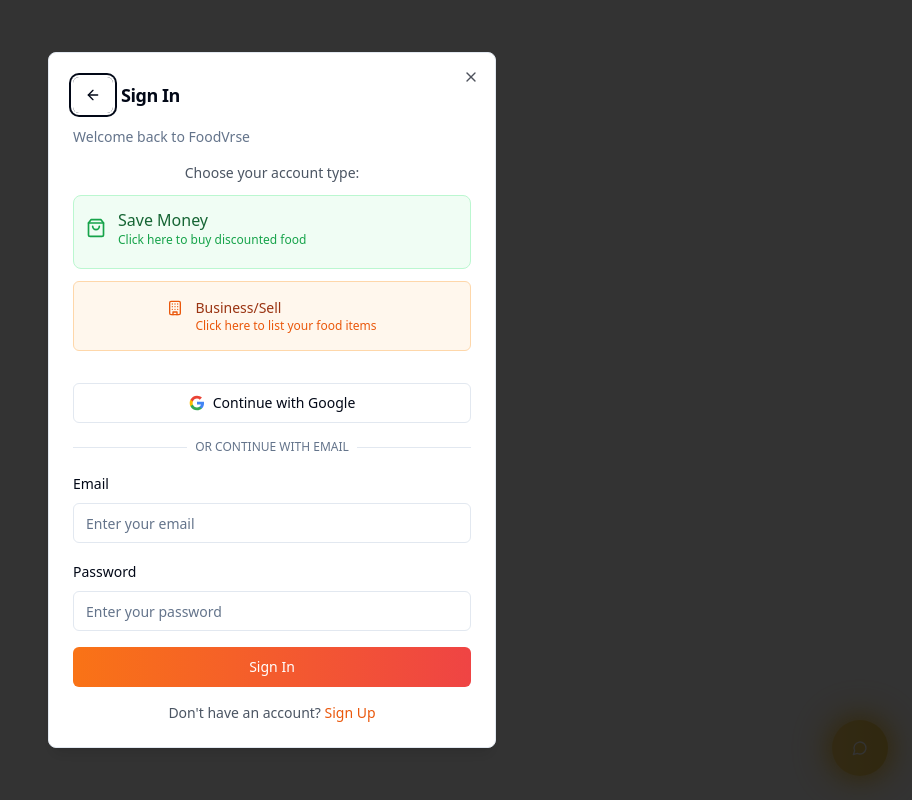
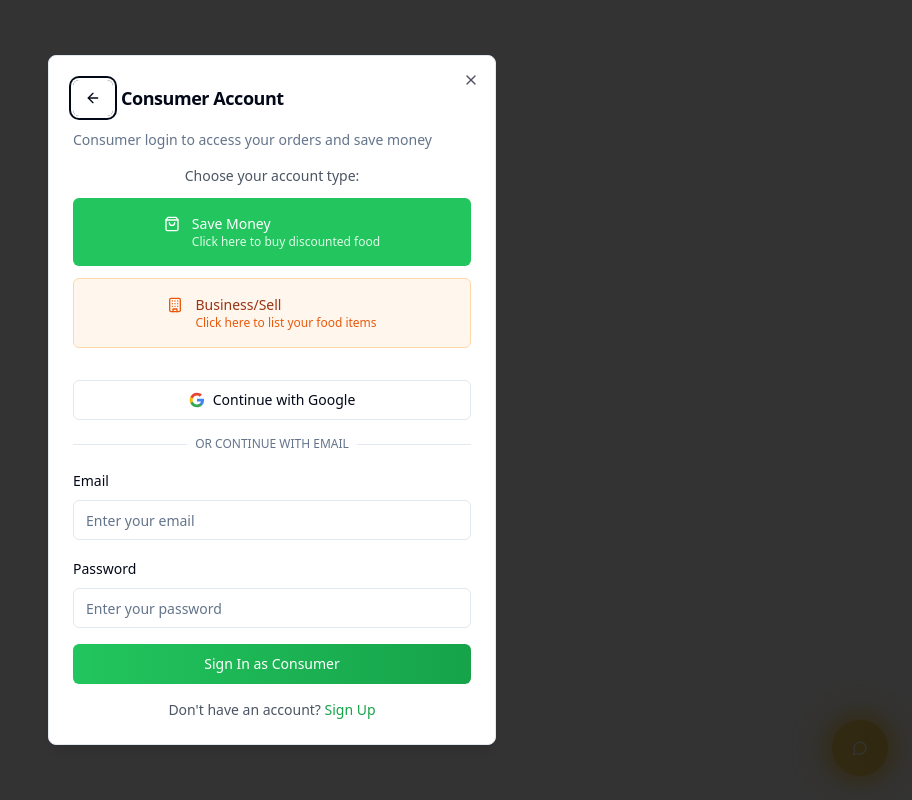
Before and after one commit to Mathew-Rym/foodvrse_dev, a React (Vite) app: page /auth in a window 1280 px wide. Shown: the whole page, without its empty margins (368-1280 px from the left). Built offline with nearby package versions, Linux system fonts and the light colour scheme.

Commit message:
feat: Separate user and business logins
Implemented separate login flows for users and businesses, ensuring distinct access to user profiles and business dashboards based on login credentials.

```diff
--- a/src/contexts/AuthContext.tsx
+++ b/src/contexts/AuthContext.tsx
@@ -6,16 +6,20 @@ interface User {
   email: string;
   name: string;
   photo?: string;
-  isPartner?: boolean;
+  isPartner: boolean;
 }
 
 interface AuthContextType {
   user: User | null;
-  login: (email: string, password: string) => Promise<void>;
-  signup: (email: string, password: string, name: string) => Promise<void>;
+  loginConsumer: (email: string, password: string) => Promise<void>;
+  loginBusiness: (email: string, password: string) => Promise<void>;
+  signupConsumer: (email: string, password: string, name: string) => Promise<void>;
+  signupBusiness: (email: string, password: string, name: string) => Promise<void>;
   logout: () => void;
   updateProfile: (updates: Partial<User>) => void;
   isAuthenticated: boolean;
+  isBusinessUser: boolean;
+  isConsumerUser: boolean;
 }
 
 const AuthContext = createContext<AuthContextType | undefined>(undefined);
@@ -35,27 +39,53 @@ interface AuthProviderProps {
 export const AuthProvider = ({ children }: AuthProviderProps) => {
   const [user, setUser] = useState<User | null>(null);
 
-  const login = async (email: string, password: string) => {
-    console.log('Login attempt:', email);
+  const loginConsumer = async (email: string, password: string) => {
+    console.log('Consumer login attempt:', email);
 
     const mockUser: User = {
-      id: '1',
+      id: 'consumer_' + Date.now(),
       email: email,
-      name: 'John Doe',
-      isPartner: email.includes('partner')
+      name: 'Consumer User',
+      isPartner: false
     };
 
     setUser(mockUser);
   };
 
-  const signup = async (email: string, password: string, name: string) => {
-    console.log('Signup attempt:', email, name);
+  const loginBusiness = async (email: string, password: string) => {
+    console.log('Business login attempt:', email);
 
     const mockUser: User = {
-      id: '1',
+      id: 'business_' + Date.now(),
+      email: email,
+      name: 'Business Owner',
+      isPartner: true
+    };
+
+    setUser(mockUser);
+  };
+
+  const signupConsumer = async (email: string, password: string, name: string) => {
+    console.log('Consumer signup attempt:', email, name);
+
+    const mockUser: User = {
+      id: 'consumer_' + Date.now(),
       email: email,
       name: name,
-      isPartner: email.includes('partner')
+      isPartner: false
+    };
+
+    setUser(mockUser);
+  };
+
+  const signupBusiness = async (email: string, password: string, name: string) => {
+    console.log('Business signup attempt:', email, name);
+
+    const mockUser: User = {
+      id: 'business_' + Date.now(),
+      email: email,
+      name: name,
+      isPartner: true
     };
 
     setUser(mockUser);
@@ -72,14 +102,20 @@ export const AuthProvider = ({ children }: AuthProviderProps) => {
   };
 
   const isAuthenticated = user !== null;
+  const isBusinessUser = user?.isPartner === true;
+  const isConsumerUser = user?.isPartner === false;
 
   const value = {
     user,
-    login,
-    signup,
+    loginConsumer,
+    loginBusiness,
+    signupConsumer,
+    signupBusiness,
     logout,
     updateProfile,
-    isAuthenticated
+    isAuthenticated,
+    isBusinessUser,
+    isConsumerUser
   };
 
   return <AuthContext.Provider value={value}>{children}</AuthContext.Provider>;
--- a/src/pages/Auth.tsx
+++ b/src/pages/Auth.tsx
@@ -20,7 +20,7 @@ const Auth = () => {
   const [isSignUp, setIsSignUp] = useState(false);
   const [isBusinessAuth, setIsBusinessAuth] = useState(false);
   const [isOpen, setIsOpen] = useState(true);
-  const { login, signup } = useAuth();
+  const { loginConsumer, loginBusiness, signupConsumer, signupBusiness } = useAuth();
   const navigate = useNavigate();
   const location = useLocation();
 
@@ -34,16 +34,21 @@ const Auth = () => {
 
   const onSubmit = async (data: AuthFormData) => {
     try {
+      if (isBusinessAuth) {
+        // Business authentication
         if (isSignUp) {
-        await signup(data.email, data.password, data.name || '');
+          await signupBusiness(data.email, data.password, data.name || '');
         } else {
-        await login(data.email, data.password);
+          await loginBusiness(data.email, data.password);
         }
-
-      // Redirect based on auth type
-      if (isBusinessAuth) {
         navigate('/business-dashboard');
       } else {
+        // Consumer authentication
+        if (isSignUp) {
+          await signupConsumer(data.email, data.password, data.name || '');
+        } else {
+          await loginConsumer(data.email, data.password);
+        }
         const from = location.state?.from?.pathname || '/';
         navigate(from);
       }
@@ -53,7 +58,6 @@ const Auth = () => {
   };
 
   const handleGoogleSignIn = () => {
-    // Mock Google sign-in
     toast.success('Google Sign-In coming soon!');
     console.log('Google sign-in clicked', isBusinessAuth ? 'for business' : 'for consumer');
   };
@@ -61,6 +65,16 @@ const Auth = () => {
   const handleClose = () => {
     setIsOpen(false);
     navigate('/');
+  };
+
+  const resetForm = () => {
+    form.reset();
+    setIsSignUp(false);
+  };
+
+  const handleAuthTypeSwitch = (toBusiness: boolean) => {
+    setIsBusinessAuth(toBusiness);
+    resetForm();
   };
 
   return (
@@ -72,66 +86,60 @@ const Auth = () => {
               <ArrowLeft className="w-4 h-4" />
             </Button>
             <DialogTitle>
-              {isBusinessAuth ? 'Business Sign In' : (isSignUp ? 'Create Account' : 'Sign In')}
+              {isBusinessAuth ? 'Business Account' : 'Consumer Account'}
             </DialogTitle>
           </div>
           <DialogDescription>
             {isBusinessAuth
-              ? 'Access your business dashboard and manage your listings'
+              ? 'Business login to manage your restaurant listings'
               : (isSignUp
-                ? 'Join FoodVrse to start saving food and money'
-                : 'Welcome back to FoodVrse'
+                ? 'Create a consumer account to buy discounted food'
+                : 'Consumer login to access your orders and save money'
               )
             }
           </DialogDescription>
         </DialogHeader>
 
-        {/* Account Type Selection - Only show when not in business mode */}
-        {!isBusinessAuth && (
+        {/* Account Type Selection */}
         <div className="space-y-3 mb-4">
           <div className="text-center">
             <p className="text-sm text-gray-600 mb-3">Choose your account type:</p>
           </div>
 
           {/* Consumer Option */}
-            <div className="p-3 border rounded-lg bg-green-50 border-green-200">
-              <div className="flex items-center gap-3 mb-2">
-                <ShoppingBag className="w-5 h-5 text-green-600" />
-                <div>
-                  <h3 className="font-medium text-green-800">Save Money</h3>
-                  <p className="text-xs text-green-600">Click here to buy discounted food</p>
+          <Button
+            variant={!isBusinessAuth ? "default" : "outline"}
+            className={`w-full p-4 h-auto flex items-start gap-3 ${
+              !isBusinessAuth
+                ? 'bg-green-500 hover:bg-green-600 text-white border-green-500'
+                : 'border-green-200 bg-green-50 hover:bg-green-100'
+            }`}
+            onClick={() => handleAuthTypeSwitch(false)}
+          >
+            <ShoppingBag className={`w-5 h-5 mt-0.5 ${!isBusinessAuth ? 'text-white' : 'text-green-600'}`} />
+            <div className="text-left">
+              <div className={`font-medium ${!isBusinessAuth ? 'text-white' : 'text-green-800'}`}>Save Money</div>
+              <div className={`text-xs ${!isBusinessAuth ? 'text-green-100' : 'text-green-600'}`}>Click here to buy discounted food</div>
             </div>
-              </div>
-            </div>
+          </Button>
 
           {/* Business Option */}
           <Button
-              variant="outline"
-              className="w-full p-4 h-auto flex items-start gap-3 border-orange-200 bg-orange-50 hover:bg-orange-100"
-              onClick={() => setIsBusinessAuth(true)}
+            variant={isBusinessAuth ? "default" : "outline"}
+            className={`w-full p-4 h-auto flex items-start gap-3 ${
+              isBusinessAuth
+                ? 'bg-orange-500 hover:bg-orange-600 text-white border-orange-500'
+                : 'border-orange-200 bg-orange-50 hover:bg-orange-100'
+            }`}
+            onClick={() => handleAuthTypeSwitch(true)}
           >
-              <Building className="w-5 h-5 text-orange-600 mt-0.5" />
+            <Building className={`w-5 h-5 mt-0.5 ${isBusinessAuth ? 'text-white' : 'text-orange-600'}`} />
             <div className="text-left">
-                <div className="font-medium text-orange-800">Business/Sell</div>
-                <div className="text-xs text-orange-600">Click here to list your food items</div>
+              <div className={`font-medium ${isBusinessAuth ? 'text-white' : 'text-orange-800'}`}>Business/Sell</div>
+              <div className={`text-xs ${isBusinessAuth ? 'text-orange-100' : 'text-orange-600'}`}>Click here to list your food items</div>
             </div>
           </Button>
         </div>
-        )}
-
-        {/* Business Mode - Show switch back option */}
-        {isBusinessAuth && (
-          <div className="mb-4">
-            <Button
-              variant="outline"
-              className="w-full flex items-center gap-2"
-              onClick={() => setIsBusinessAuth(false)}
-            >
-              <ShoppingBag className="w-4 h-4" />
-              Switch to Consumer Login
-            </Button>
-          </div>
-        )}
 
         <div className="space-y-4">
           {/* Google Sign-In Button */}
@@ -222,31 +230,35 @@ const Auth = () => {
 
               <Button
                 type="submit"
-                className="w-full bg-gradient-to-r from-orange-500 to-red-500 text-white"
+                className={`w-full text-white ${
+                  isBusinessAuth
+                    ? 'bg-gradient-to-r from-orange-500 to-red-500'
+                    : 'bg-gradient-to-r from-green-500 to-green-600'
+                }`}
               >
-                {isBusinessAuth
-                  ? 'Access Business Dashboard'
-                  : (isSignUp ? 'Create Account' : 'Sign In')
+                {isSignUp
+                  ? `Create ${isBusinessAuth ? 'Business' : 'Consumer'} Account`
+                  : `Sign In as ${isBusinessAuth ? 'Business' : 'Consumer'}`
                 }
               </Button>
             </form>
           </Form>
         </div>
 
-        {!isBusinessAuth && (
         <div className="text-center">
           <p className="text-sm text-gray-600">
             {isSignUp ? 'Already have an account?' : "Don't have an account?"}{' '}
             <button
               type="button"
               onClick={() => setIsSignUp(!isSignUp)}
-                className="text-orange-600 hover:text-orange-700 font-medium"
+              className={`font-medium ${
+                isBusinessAuth ? 'text-orange-600 hover:text-orange-700' : 'text-green-600 hover:text-green-700'
+              }`}
             >
               {isSignUp ? 'Sign In' : 'Sign Up'}
             </button>
           </p>
         </div>
-        )}
       </DialogContent>
     </Dialog>
   );
```
Lines whose indentation alone changed are shown as unchanged.
